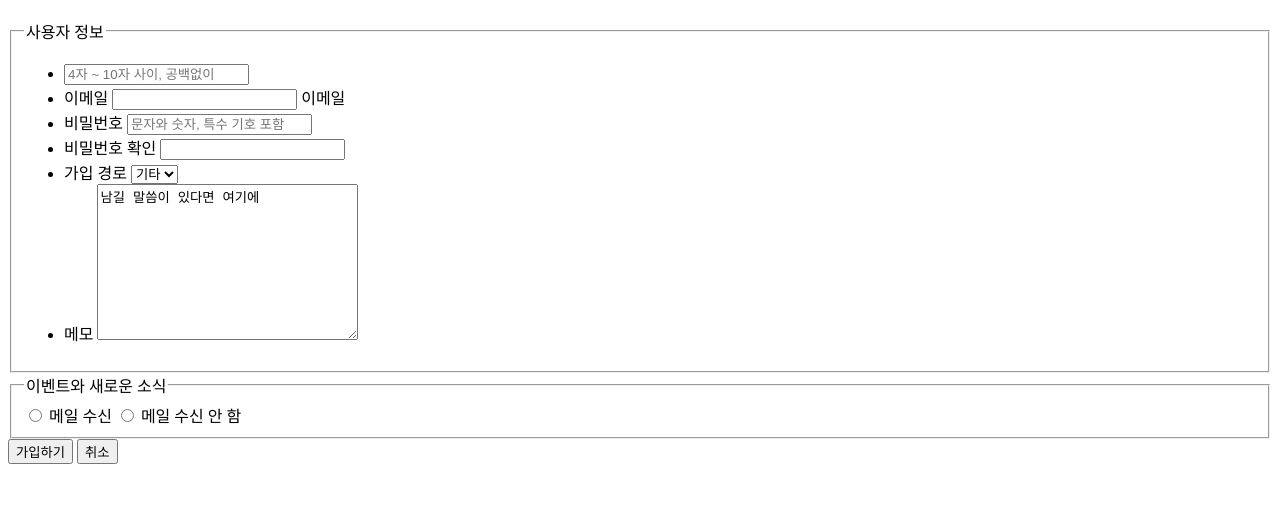
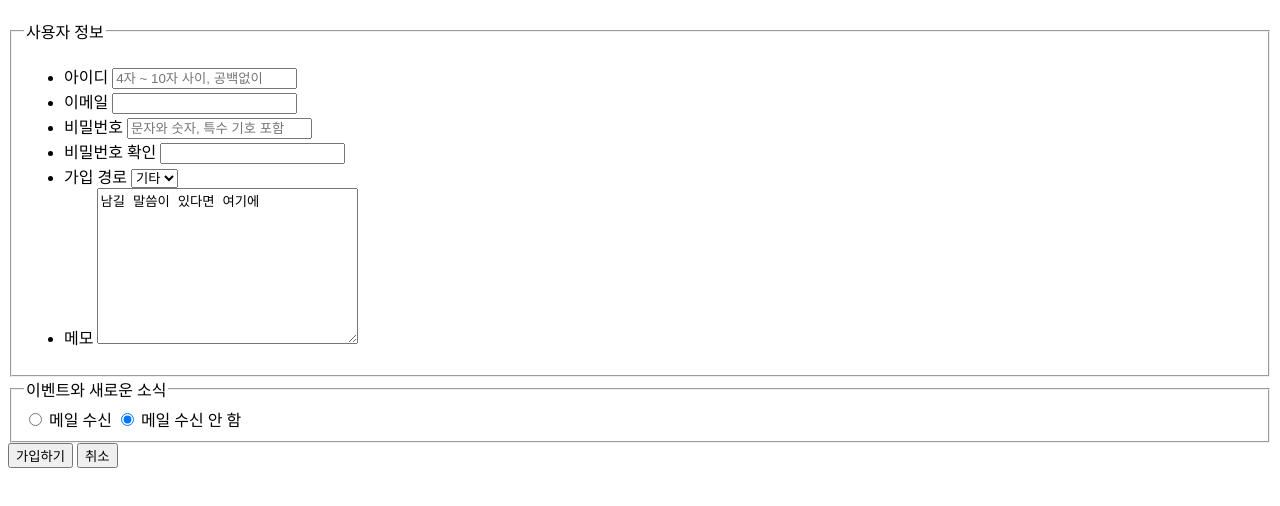
Before and after one commit to KMinHyun/HTML-css, a plain HTML site: page html/tng/07_tng1.html in a window 1280 px wide. Shown: the part 70-576 px from the top of the page. Drawn offline with Linux system fonts and the light colour scheme.

Commit message:
250804 폼태그 tng1 파일 수정

```diff
--- a/html/tng/07_tng1.html
+++ b/html/tng/07_tng1.html
@@ -11,17 +11,16 @@
     <fieldset>
       <legend>사용자 정보</legend>
         <ul>
-          <li><label for=""></label>
+          <li><label for="account">아이디</label>
             <input type="text" name="account" id="account" min="4" max="10" placeholder="4자 ~ 10자 사이, 공백없이">
           </li>
-          <li>이메일
+          <li><label for="email">이메일</label>
             <input type="email" name="email" id="email">
-            <label for="email">이메일</label>
           </li>
-          <li>비밀번호
+          <li><label for="password">비밀번호</label>
             <input type="text" name="password" id="password" placeholder="문자와 숫자, 특수 기호 포함">
           </li>
-          <li>비밀번호 확인
+          <li><label for="check">비밀번호 확인</label>
             <input type="text" name="check" id="check">
           </li>
           <li>가입 경로
@@ -29,7 +28,7 @@
               <option value="기타">기타</option>
             </select>
           </li>
-          <li>메모
+          <li><label for="note">메모</label>
             <textarea name="note" id="note" cols="30" rows="10">남길 말씀이 있다면 여기에</textarea>
           </li>
         </ul>
@@ -37,9 +36,9 @@
     <fieldset>
       <legend>이벤트와 새로운 소식</legend>
       <input type="radio" name="recep" id="recep">
-      <label for="sent">메일 수신</label>
-      <input type="radio" name="no recep" id="no recep">
-      <label for="not sent">메일 수신 안 함</label>
+      <label for="recep">메일 수신</label>
+      <input type="radio" name="no recep" id="no recep" checked>
+      <label for="no recep">메일 수신 안 함</label>
     </fieldset>
     <button type="button">가입하기</button>
     <button type="button">취소</button>
```
